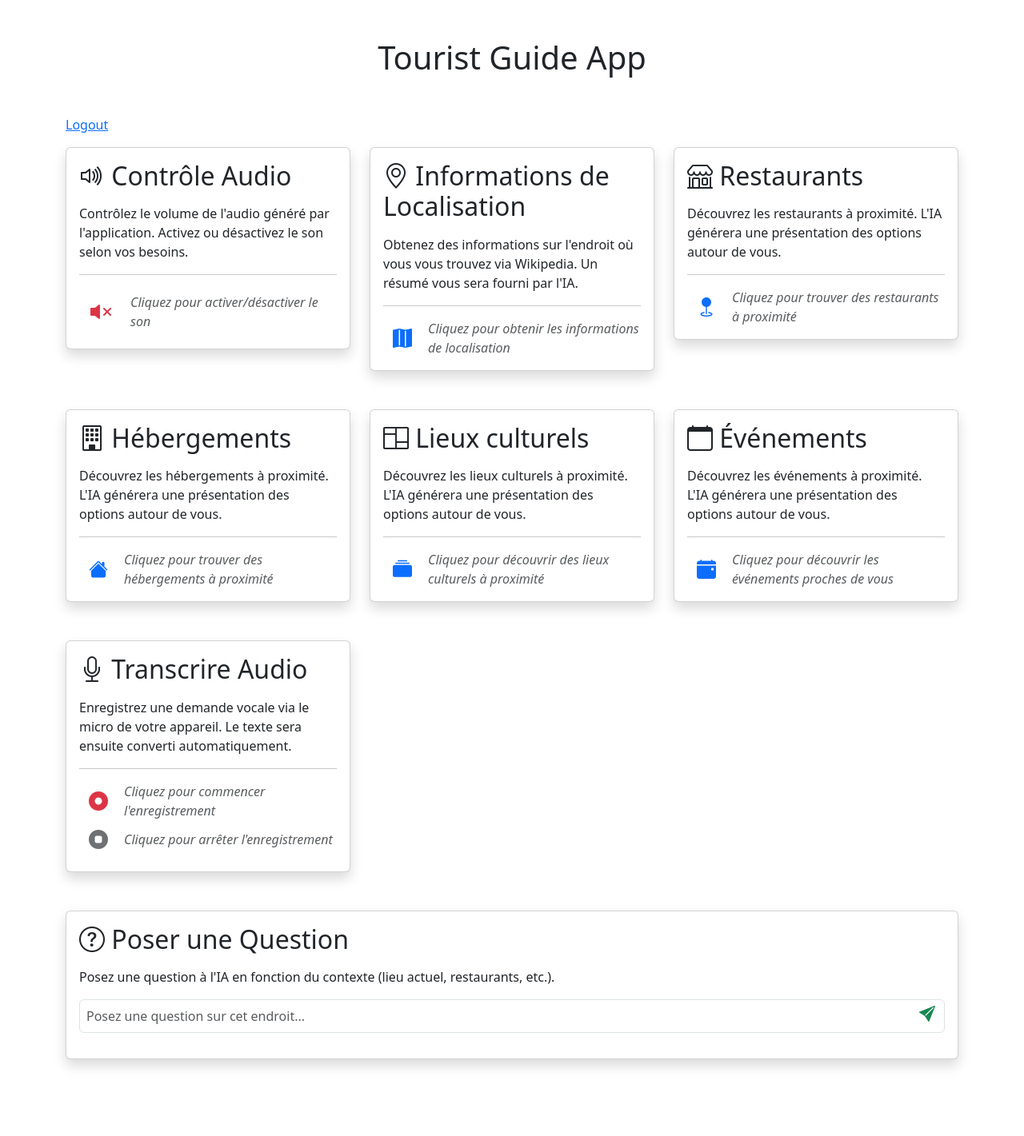
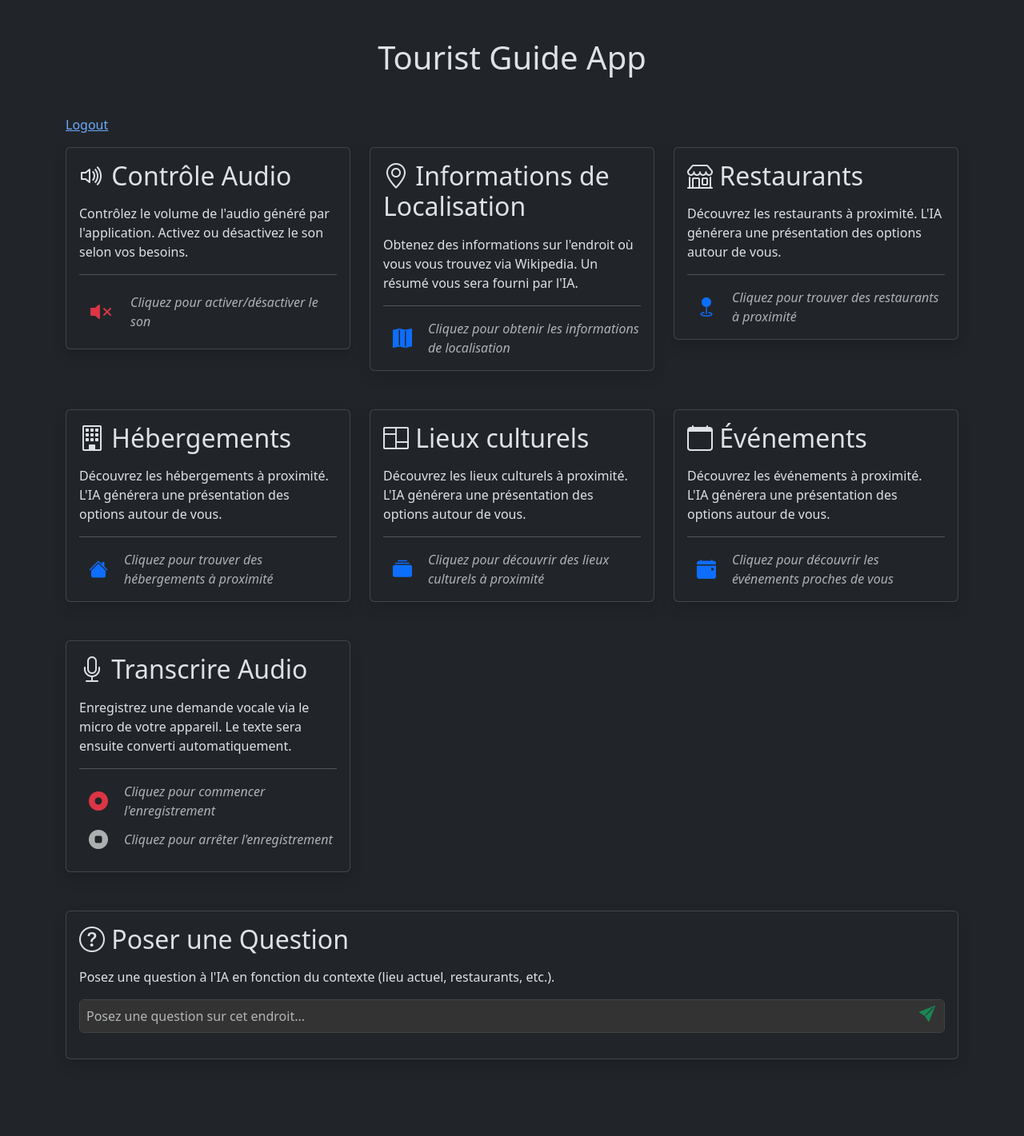
Before and after one commit to innermost47/wandermind, a Flask app: template templates/index.html in a window 1280 px wide. Shown: the whole page at 80% size. Run offline with Flask 3, Linux system fonts and the light colour scheme; the template is opened without the code that fills it, so the values that code supplies are empty; parts of the project's set-up code (start-up, migrations or seed data) failed here and were passed over; some libraries are stand-ins or nearby versions.

Commit message:
dark mode

```diff
--- a/static/css/style.css
+++ b/static/css/style.css
@@ -1,5 +1,12 @@
 textarea {
   resize: none;
+}
+
+input,
+textarea {
+  background-color: #333 !important;
+  color: #fff !important;
+  border: 1px solid #444 !important;
 }
 
 #askQuestion {
--- a/templates/base.html
+++ b/templates/base.html
@@ -23,7 +23,7 @@
     />
     {% block head %}{% endblock %}
   </head>
-  <body>
+  <body data-bs-theme="dark">
     <div class="container py-5">{% block content %}{% endblock %}</div>
     <script src="{{ url_for('static', filename='js/bundle.js') }}"></script>
     <script src="https://cdn.jsdelivr.net/npm/bootstrap@5.3.0-alpha1/dist/js/bootstrap.bundle.min.js"></script>
--- a/templates/index.html
+++ b/templates/index.html
@@ -161,7 +161,7 @@ block content %}
         </div>
         <div class="d-flex align-items-center">
           <button class="btn" id="stopRecording" disabled>
-            <i class="bi bi-stop-circle-fill text-dark fs-4"></i>
+            <i class="bi bi-stop-circle-fill text-light fs-4"></i>
           </button>
           <span class="ms-2 text-muted" style="font-style: italic"
             >Cliquez pour arrêter l'enregistrement</span
```
